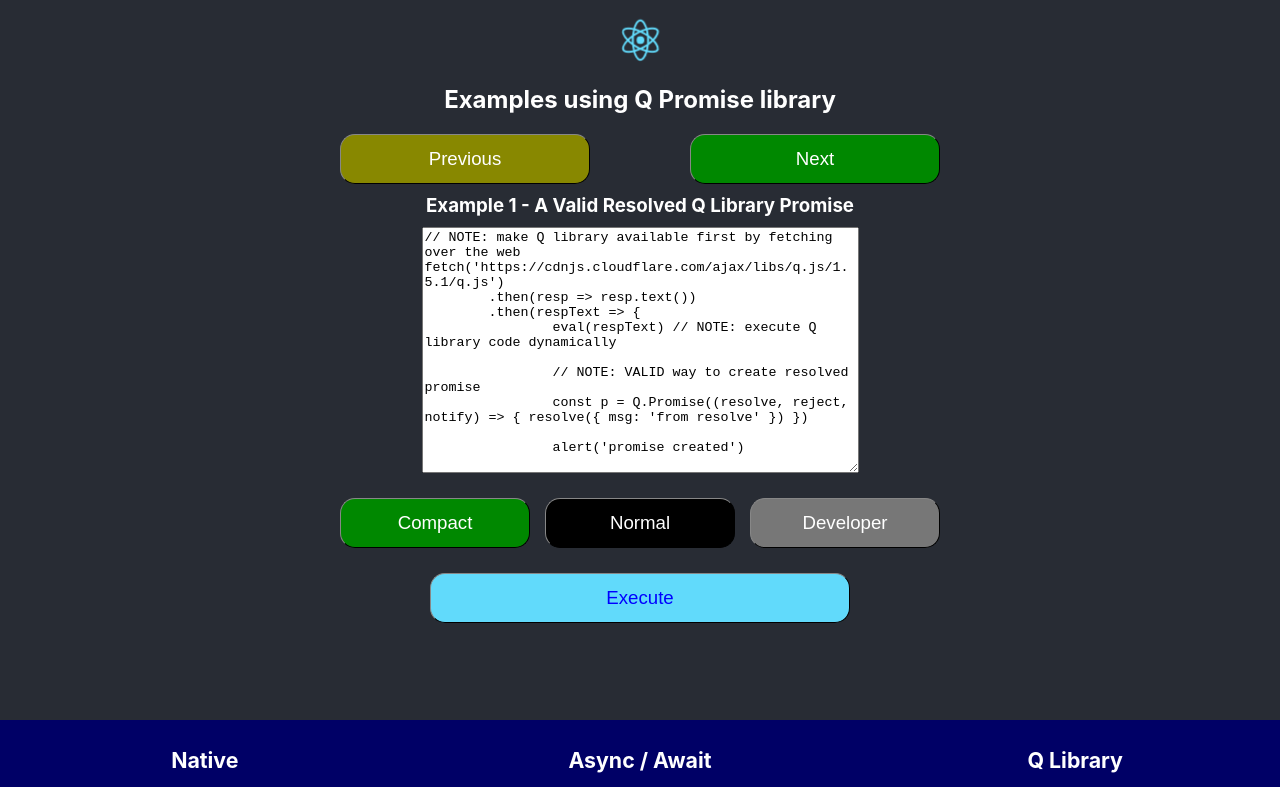
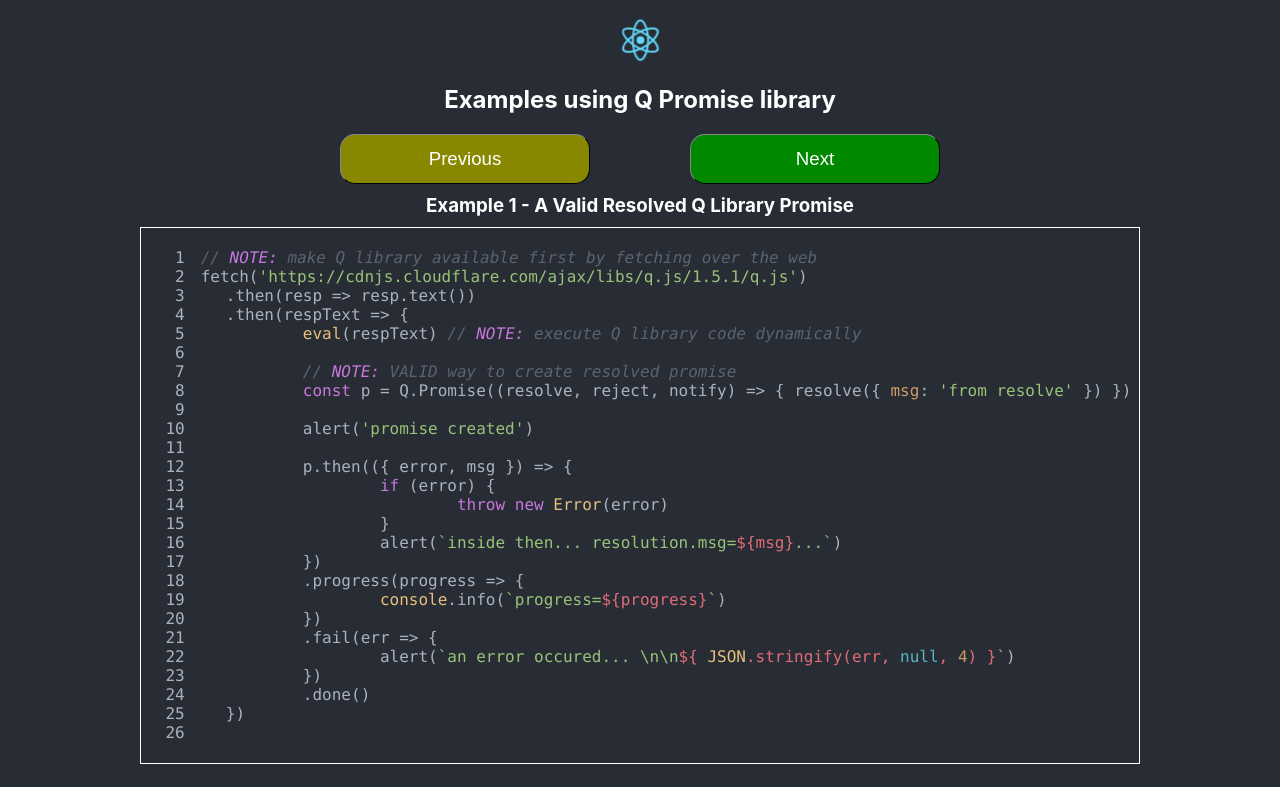
Before and after one commit to Wolven531/promise-tests, a React (Create React App) app: page /q in a window 1280 px wide. Shown: the top 787 px of the page. Built offline with nearby package versions, Linux system fonts and the light colour scheme.

Commit message:
Use SyntaxHighlighter to display example text

```diff
--- a/package.json
+++ b/package.json
@@ -5,7 +5,7 @@
 		"email": "anthony.williams.cs@gmail.com",
 		"url": "https://github.com/Wolven531"
 	},
-	"version": "0.3.25",
+	"version": "0.3.26",
 	"private": false,
 	"dependencies": {
 		"q": "^1.5.1",
--- a/src/components/ExampleViewer/ExampleViewer.css
+++ b/src/components/ExampleViewer/ExampleViewer.css
@@ -127,7 +127,11 @@
 	width: 50%;
 }
 
-.example-viewer .example-txt {
-	overflow-x: scroll;
-	overflow-y: scroll;
+.example-viewer .editor-container {
+	border: 1px solid #fff;
+	margin-bottom: 25px;
+	max-width: 95%;
+	overflow: auto;
+	padding: 1px;
+	text-align: left;
 }
--- a/src/components/ExampleViewer/ExampleViewer.tsx
+++ b/src/components/ExampleViewer/ExampleViewer.tsx
@@ -1,4 +1,6 @@
 import React, { FC, useState } from 'react'
+import SyntaxHighlighter from 'react-syntax-highlighter'
+import { atomOneDark } from 'react-syntax-highlighter/dist/esm/styles/hljs'
 
 // local
 import { Example } from '../../models/Example'
@@ -11,12 +13,7 @@
 	title: string
 }
 
-const SIZE_COMPACT = 52
-const SIZE_DEVELOPER = 120
-const SIZE_NORMAL = 80
-
 const ExampleViewer: FC<any> = props => {
-	const [currentEditorSize, setCurrentEditorSize] = useState(SIZE_COMPACT)
 	const [currentExampleIndex, setCurrentExampleIndex] = useState(0)
 	const handleClickNext = () => {
 		setCurrentExampleIndex(oldIndex => (oldIndex + 1) % props.examples.length)
@@ -59,24 +56,12 @@
 				</section>
 				<h3>Example {currentExampleIndex + 1} - {currentExample.summary}</h3>
 				{currentExample.description.length > 0 && <h5>{currentExample.description}</h5>}
-				<textarea
-					className="example-txt"
-					cols={currentEditorSize}
-					readOnly={true}
-					rows={15}
-					value={currentExample.text}
-					wrap="soft" // 'soft' | 'hard'
-				/>
-				<section className="editor-controls">
-					<button
-						className="compact"
-						onClick={() => { setCurrentEditorSize(SIZE_COMPACT) }}>Compact</button>
-					<button
-						className="normal"
-						onClick={() => { setCurrentEditorSize(SIZE_NORMAL) }}>Normal</button>
-					<button
-						className="developer"
-						onClick={() => { setCurrentEditorSize(SIZE_DEVELOPER) }}>Developer</button>
+				<section className="editor-container">
+					<SyntaxHighlighter
+						language="javascript"
+						showLineNumbers={true}
+						style={atomOneDark}
+					>{currentExample.text}</SyntaxHighlighter>
 				</section>
 				<button className="btn-run-example"
 					onClick={handleClickRun}
```
